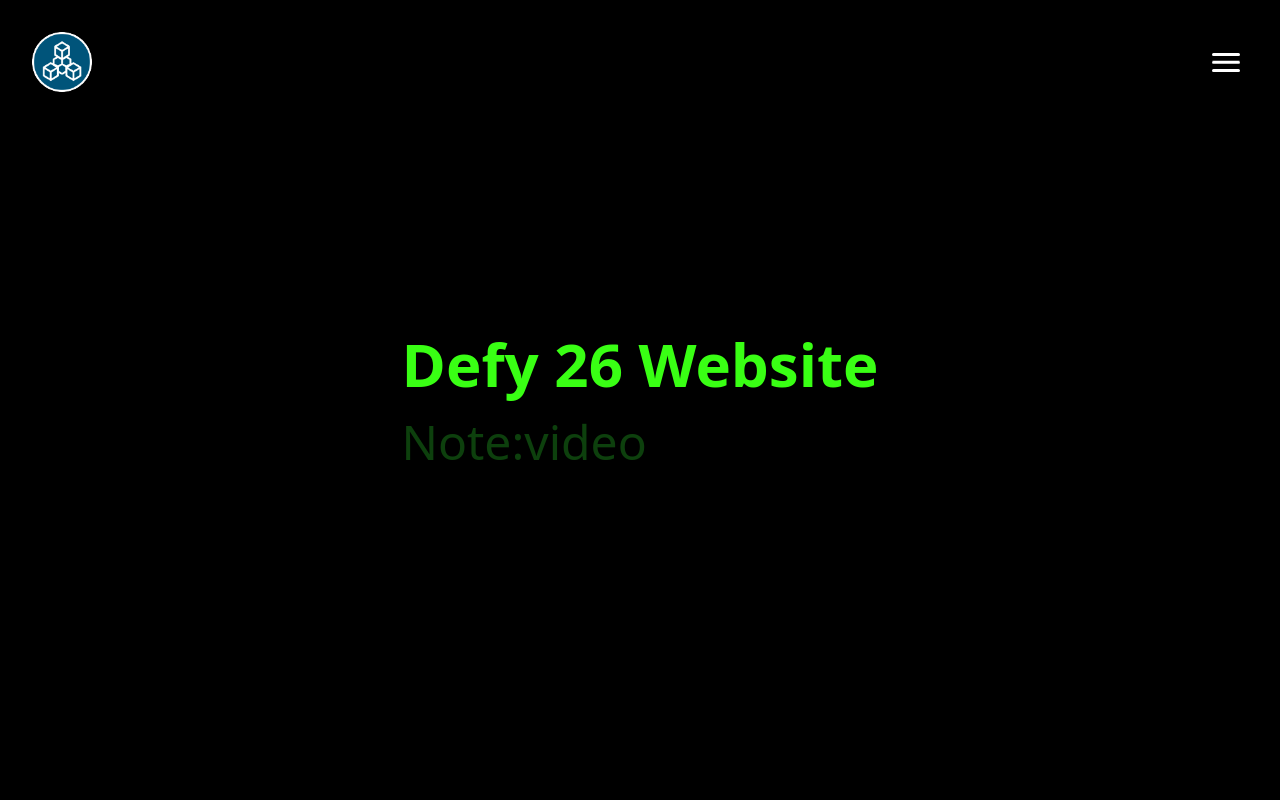
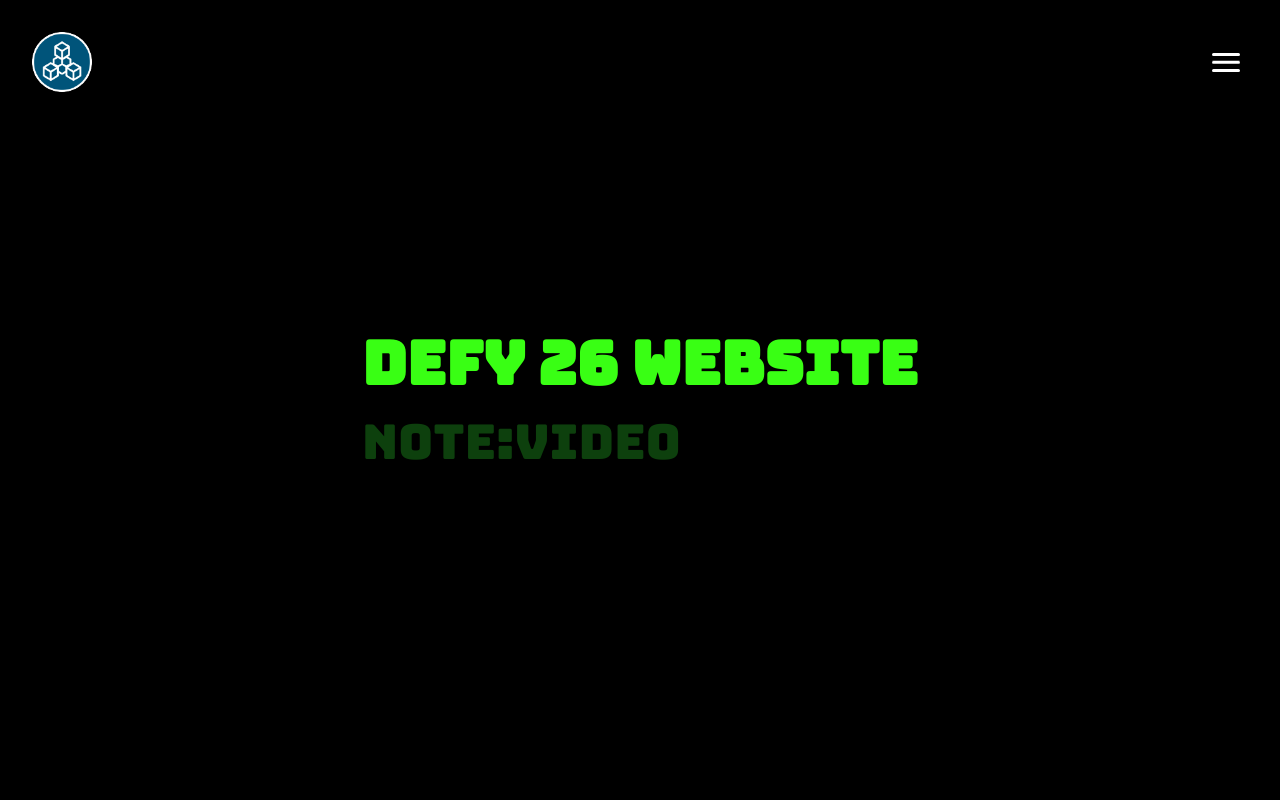
Before and after one commit to daocommunity-org/Defy26-website, a Next.js app: page / in a window 1280 px wide. Shown: the top 800 px of the page. Built offline with nearby package versions, Linux system fonts and the light colour scheme.

Commit message:
feat:changed font

```diff
--- a/src/app/globals.css
+++ b/src/app/globals.css
@@ -4,8 +4,8 @@
 @theme inline {
   --color-background: var(--background);
   --color-foreground: var(--foreground);
-  --font-sans: var(--font-geist-sans);
-  --font-mono: var(--font-geist-mono);
+  --font-sans: var(--font-bungee);
+  --font-mono: var(--font-bungee);
   --color-sidebar-ring: var(--sidebar-ring);
   --color-sidebar-border: var(--sidebar-border);
   --color-sidebar-accent-foreground: var(--sidebar-accent-foreground);
@@ -102,9 +102,11 @@
 @layer base {
   * {
     @apply border-border outline-ring/50;
+    font-family: var(--font-bungee), sans-serif;
   }
   body {
     @apply bg-background text-foreground;
+    font-family: var(--font-bungee), sans-serif;
   }
 }
 
--- a/src/app/layout.tsx
+++ b/src/app/layout.tsx
@@ -1,5 +1,5 @@
 import type { Metadata } from "next";
-import { Geist, Geist_Mono } from "next/font/google";
+import { Geist, Geist_Mono, Bungee } from "next/font/google";
 import "./globals.css";
 import Navbar from "@/components/Navbar";
 import Footer from "@/components/Footer";
@@ -11,6 +11,12 @@ const geistSans = Geist({
 
 const geistMono = Geist_Mono({
   variable: "--font-geist-mono",
+  subsets: ["latin"],
+});
+
+const bungee = Bungee({
+  weight: "400",
+  variable: "--font-bungee",
   subsets: ["latin"],
 });
 
@@ -27,7 +33,7 @@ export default function RootLayout({
   return (
     <html lang="en">
       <body
-        className={`${geistSans.variable} ${geistMono.variable} antialiased`}
+        className={`${geistSans.variable} ${geistMono.variable} ${bungee.variable} antialiased`}
       >
         <ReactLenis root />
         <Navbar />
--- a/src/app/page.tsx
+++ b/src/app/page.tsx
@@ -3,7 +3,7 @@ export default function Home() {
     <>
       <section className="min-h-screen flex items-center justify-center">
         <div>
-          <h1 className="font-bold text-6xl text-primary ">Defy 26 Website</h1>
+          <h1 className="font-bold text-6xl text-primary  ">Defy 26 Website</h1>
           <br />
           <h1 className="text-5xl text-accent">Note:video</h1>
         </div>
```
Also changed, not shown: 1 other file (tests, documents, lock files or other folders).
